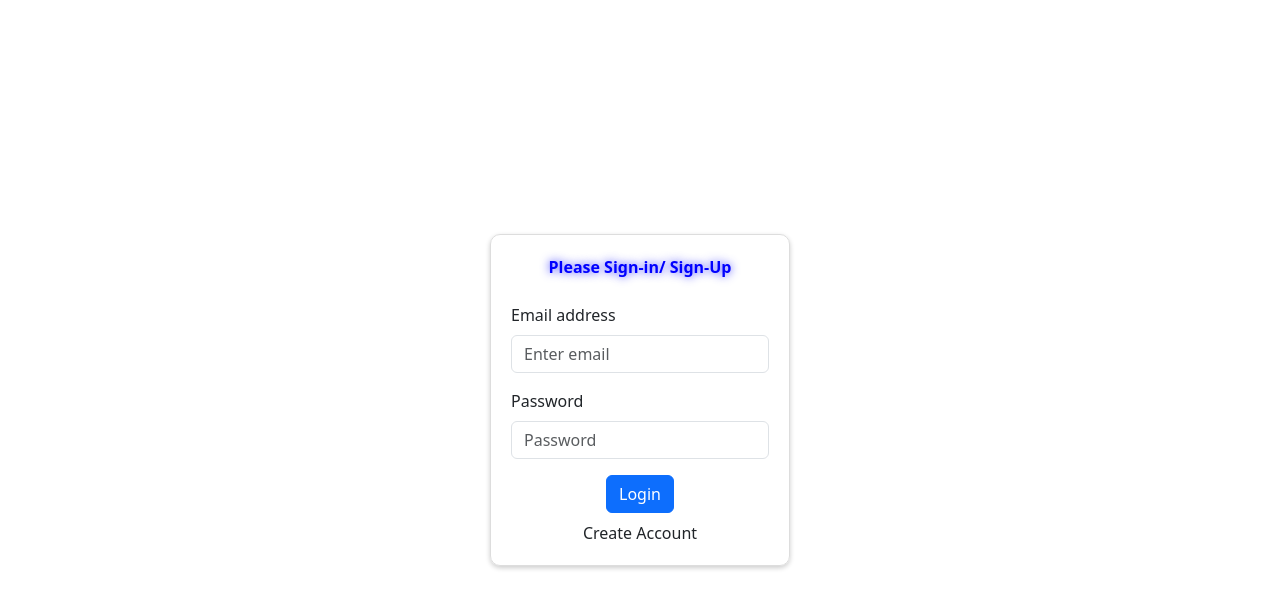
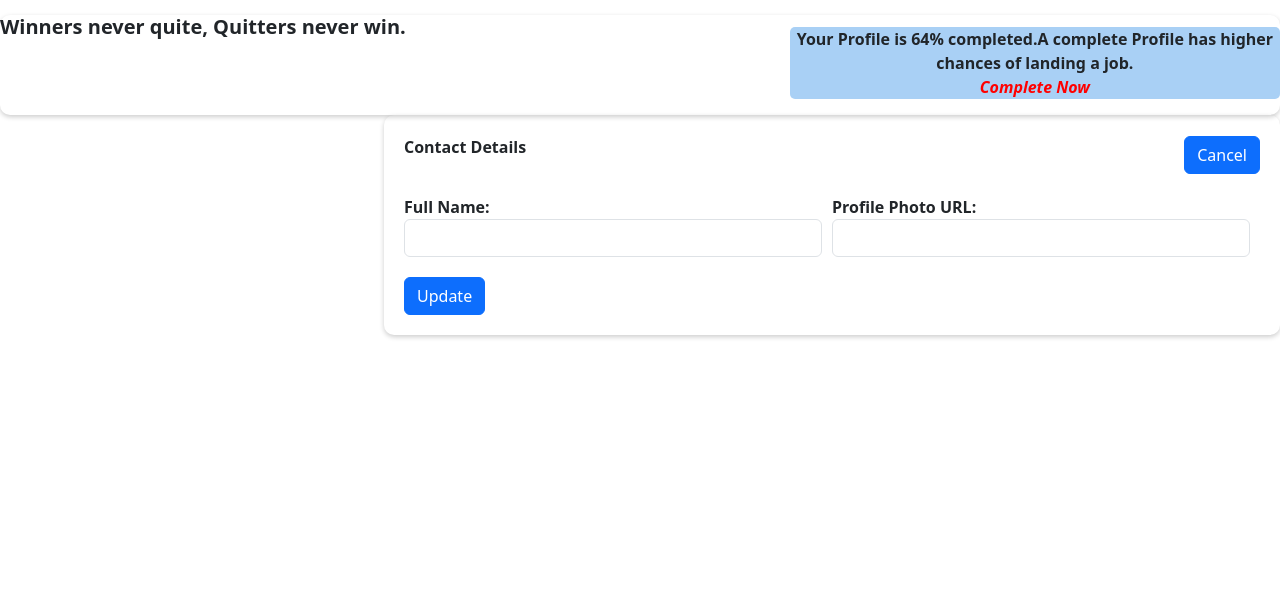
Before and after one commit to ShivaMisraa/Expanse-Tracker, a React (Create React App) app: page /profile in a window 1280 px wide. Before the commit this address led to /login. Shown: the top 608 px of the page. Built offline with nearby package versions, Linux system fonts and the light colour scheme.

Commit message:
Added update profile section with firebase

```diff
--- a/src/App.js
+++ b/src/App.js
@@ -1,8 +1,10 @@
+// App.js
 import './App.css';
 import Login from './Auth/Login';
+import { BrowserRouter as Router, Route, Switch } from 'react-router-dom';
+import React, { useState } from 'react';
+import Profile from './Pages/Profile';
 import LoginPage from './Pages/LoginPage';
-import { BrowserRouter as Router, Route, Redirect , Switch} from "react-router-dom";
-import React, { useState } from "react";
 
 function App() {
   const [isLoggedIn, setIsLoggedIn] = useState(false);
@@ -10,9 +12,14 @@ function App() {
   return (
     <Router>
       <Switch>
+        <Route path="/profile" component={Profile} />
         <Route path="/loginPage" component={LoginPage} />
-        <Route path="/login" render={() => <Login onLogin={() => setIsLoggedIn(true)} />} />
-        <Redirect from="/" to={isLoggedIn ? "/loginPage" : "/login"} />
+        <Route path="/login">
+          {isLoggedIn ? <Profile /> : <Login onLogin={() => setIsLoggedIn(true)} />}
+        </Route>
+        <Route path="/" exact>
+          <Login onLogin={() => setIsLoggedIn(true)} />
+        </Route>
       </Switch>
     </Router>
   );
--- a/src/Auth/Login.js
+++ b/src/Auth/Login.js
@@ -68,6 +68,8 @@ const Login = () => {
       })
       .then((data) => {
         console.log(data.idToken);
+        const token= data.idToken
+        localStorage.setItem("token", token)
         console.log("User logged in");
         emailInputRef.current.value = '';
         passwordInputRef.current.value = '';
--- /dev/null
+++ b/src/Pages/LoginPage.css
@@ -0,0 +1,25 @@
+
+.login-page-container {
+    margin-top: 15px;
+    display: flex;
+    justify-content: space-between;
+    border-radius: 10px;
+    box-shadow: 0 2px 5px rgba(0, 0, 0, 0.2);
+  }
+
+  .left-div {
+    margin-top: 12px;
+    flex: 1;
+  }
+
+  .right-div {
+    justify-content: center;
+    flex: 1;
+    text-align: center;
+
+  }
+  .profile-para{
+    margin-top: 12px;
+    background-color: #A9D0F5;
+    border-radius: 5px;
+  }
--- a/src/Pages/LoginPage.js
+++ b/src/Pages/LoginPage.js
@@ -1,14 +1,24 @@
-import React from 'react'
+import React from "react";
+import "./LoginPage.css";
+import { Link } from "react-router-dom";
 
 const LoginPage = () => {
-    console.log("loginpage is rendered")
+  console.log("loginpage is rendered");
   return (
-    <div>
-        <h1>Welcome to  Expence Tracker !!!</h1>
-        <hr/>
-
+    <div className="login-page-container">
+      <div className="left-div">
+        <h5>Welcome to Expense Tracker !!!</h5>
+      </div>
+      <div className="right-div">
+        <p className="profile-para">
+          Your Profile is incomplete. Please Complete it.
+          <Link  to="/profile">
+            <p>Complete Now!!</p>
+          </Link>
+        </p>
+      </div>
     </div>
-  )
-}
+  );
+};
 
 export default LoginPage;
--- /dev/null
+++ b/src/Pages/Profile.css
@@ -0,0 +1,48 @@
+.profile-container {
+  padding: 20px;
+  border-radius: 10px;
+  box-shadow: 0 2px 5px rgba(0, 0, 0, 0.2);
+  margin-left: 30%;
+}
+
+.contact-details {
+  flex: 1;
+  display: flex;
+  justify-content: space-between;
+  align-items: center;
+  margin-bottom: 20px;
+}
+
+.form-fields {
+  display: flex;
+  flex-direction: row;
+  justify-content: space-between;
+  align-items: flex-start;
+}
+
+.form-group {
+  flex: 1;
+  margin-right: 10px;
+}
+
+.update-button {
+  display: flex;
+  justify-content: flex-start;
+  margin-top: 20px;
+}
+
+.para {
+  font-style: italic;
+  color: red;
+}
+
+.bold-text {
+  font-weight: bold;
+}
+
+.login-page-container{
+  margin-top: 15px;
+}
+.right-div{
+  margin-left: 30%;
+}
--- /dev/null
+++ b/src/Pages/Profile.js
@@ -0,0 +1,96 @@
+import React, { useState } from 'react';
+import { Form, Button } from 'react-bootstrap';
+import './Profile.css';
+
+const Profile = () => {
+  const [fullName, setFullName] = useState('');
+  const [photoUrl, setPhotoUrl] = useState('');
+
+  const token= localStorage.getItem('token');
+
+
+  const handleUpdate = () => {
+    const updateUrl = 'https://identitytoolkit.googleapis.com/v1/accounts:update?key=AIzaSyDA0MnYovAyBq-q5_FGCq5ZyxG_OYvpF50';
+
+    const data = {
+      idToken: token,
+      displayName: fullName,
+      photoUrl: photoUrl,
+      returnSecureToken: true,
+    };
+
+    fetch(updateUrl, {
+      method: 'POST',
+      headers: {
+        'Content-Type': 'application/json',
+      },
+      body: JSON.stringify(data),
+    })
+      .then(response => {
+        if (!response.ok) {
+          throw new Error('Failed to update user details');
+        }
+        return response.json();
+      })
+      .then(responseData => {
+        console.log('User details updated successfully', responseData);
+      })
+      .catch(error => {
+        console.log('Error updating user details', error);
+      });
+  };
+
+
+  return (
+    <>
+      <div className="login-page-container">
+        <div className="left-">
+          <h5 className='bold-text'>Winners never quite, Quitters never win.</h5>
+        </div>
+        <div className="right-div">
+          <p className="profile-para bold-text">
+            Your Profile is 64% completed.A complete Profile has higher chances of landing a job.
+            <p className='para'>Complete Now</p>
+          </p>
+        </div>
+      </div>
+      <div className="profile-container">
+        <Form>
+          <div className="contact-details bold-text">
+            <p>Contact Details</p>
+            <Button variant="primary justify-content-end">
+              Cancel
+            </Button>
+          </div>
+          <div className="form-fields ">
+            <div className="form-group bold-text">
+              <label htmlFor="fullName">Full Name:</label>
+              <Form.Control
+                type="text"
+                id="fullName"
+                value={fullName}
+                onChange={(e) => setFullName(e.target.value)}
+              />
+            </div>
+            <div className="form-group bold-text">
+              <label htmlFor="photoUrl">Profile Photo URL:</label>
+              <Form.Control
+                type="text"
+                id="photoUrl"
+                value={photoUrl}
+                onChange={(e) => setPhotoUrl(e.target.value)}
+              />
+            </div>
+          </div>
+          <div className="update-button">
+            <Button variant="primary" onClick={handleUpdate}>
+              Update
+            </Button>
+          </div>
+        </Form>
+      </div>
+    </>
+  );
+};
+
+export default Profile;
```
